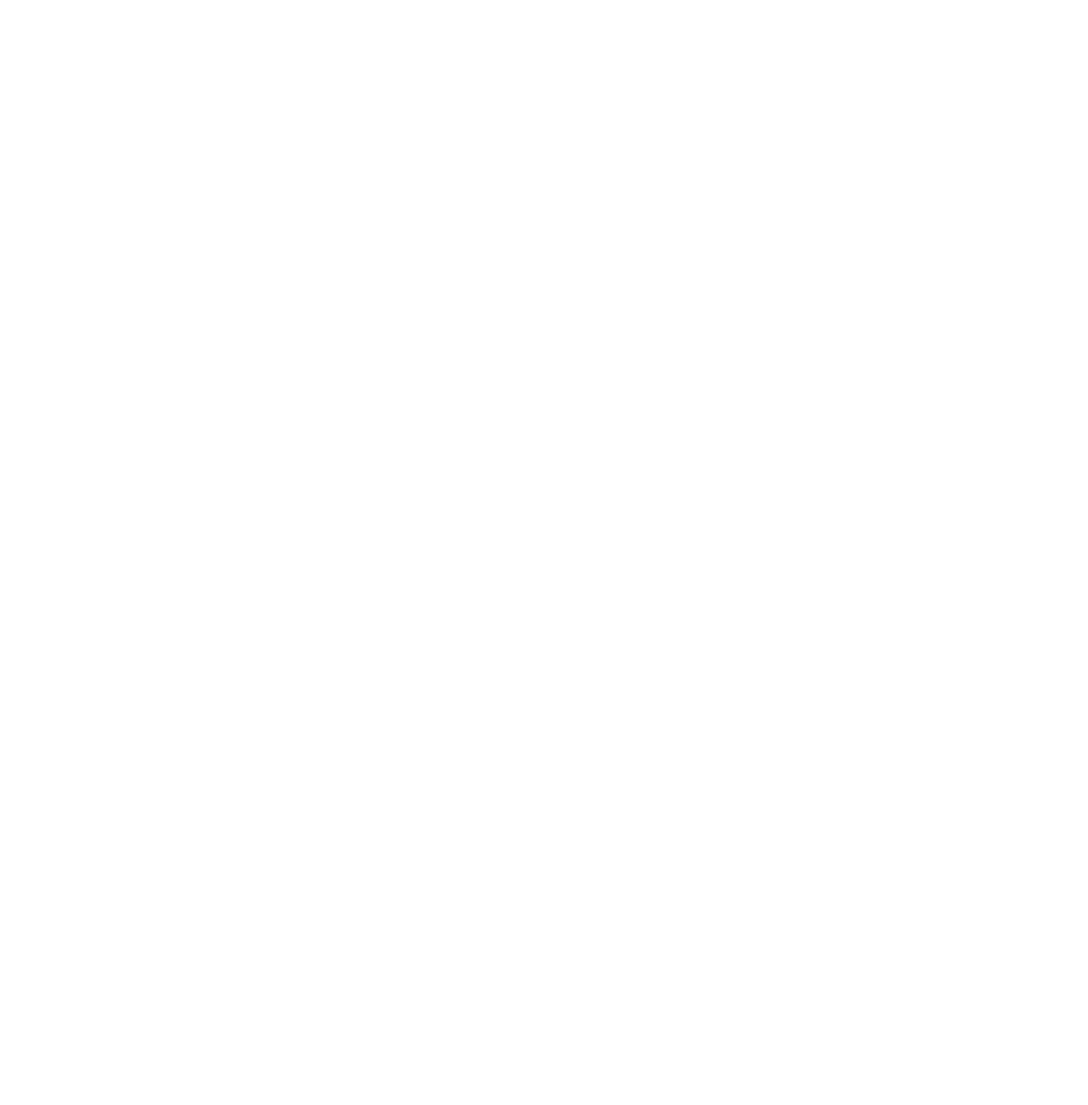
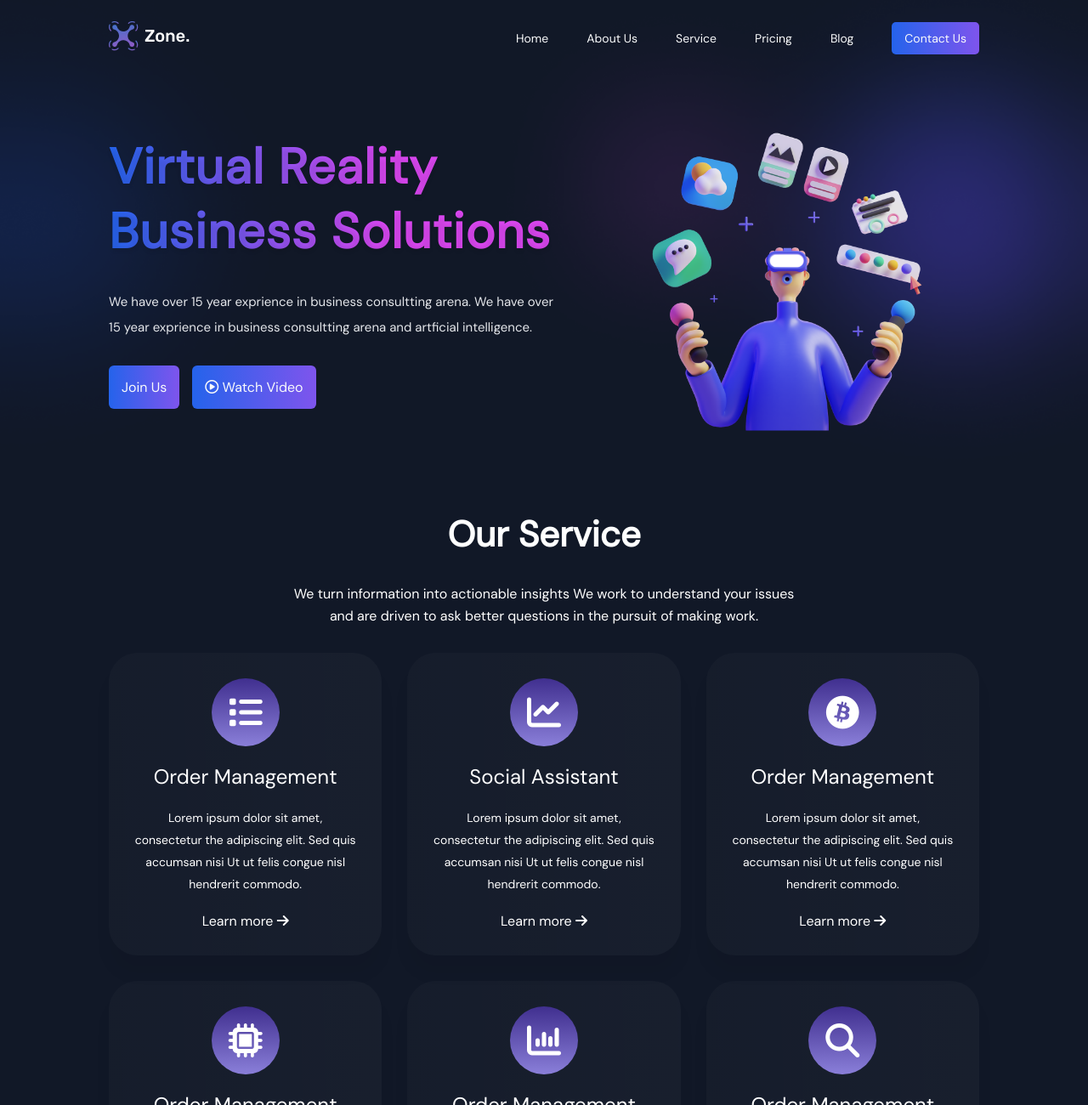
Before and after one commit to nagud-okay/X-Zone, a plain HTML site: page index.html in a window 1280 px wide. Shown: the top 1300 px of the page at 85% size. Before the commit the page ends 800 px from the top, so only its background shows below. Drawn offline with Linux system fonts and the light colour scheme.

Commit message:
navbar showcase servise

```diff
--- /dev/null
+++ b/assets/sass/_global.scss
@@ -0,0 +1,30 @@
+@import "./mixin";
+
+* {
+  margin: 0;
+  padding: 0;
+  box-sizing: border-box;
+}
+body{
+    background-image: url(../../img/background.png);
+    background-size: cover;
+}
+
+.container {
+  width: 80%;
+  margin: 0 auto;
+}
+@include responsive(ipad) {
+  .container {
+    width: 90%;
+  }
+}
+img {
+  width: 100%;
+}
+ul {
+  list-style: none;
+}
+a {
+  text-decoration: none;
+}
--- /dev/null
+++ b/assets/sass/_mixin.scss
@@ -0,0 +1,17 @@
+@mixin responsive($breckpoints) {
+  @if $breckpoints == phone {
+    @media (max-width: 432px) {
+      @content;
+    }
+  }
+  @if $breckpoints == ipad {
+    @media (max-width: 875px) {
+      @content;
+    }
+  }
+  @if $breckpoints == desktop {
+    @media (max-width: 1024px) {
+      @content;
+    }
+  }
+}
--- /dev/null
+++ b/assets/sass/_navbar.scss
@@ -0,0 +1,38 @@
+@import "./mixin";
+
+.navbar {
+  display: flex;
+  justify-content: space-between;
+  align-items: center;
+  padding: 25px 0;
+  .nav_links {
+    display: flex;
+    align-items: center;
+    gap: 45px;
+    ul {
+      display: flex;
+      align-items: center;
+      gap: 45px;
+      li {
+        a {
+          font-family: "DM Sans";
+          font-weight: 500;
+          font-size: 14px;
+          color: #f9fafb;
+        }
+      }
+    }
+    form {
+      button {
+        background: linear-gradient(90.35deg, #2563eb 0.36%, #d946ef 201.02%);
+        border-radius: 5px;
+        border: none;
+        padding: 10px 15px;
+        font-family: "DM Sans";
+        font-weight: 500;
+        font-size: 14px;
+        color: #f9fafb;
+      }
+    }
+  }
+}
--- /dev/null
+++ b/assets/sass/_servise.scss
@@ -0,0 +1,80 @@
+@import "./mixin";
+
+.servise {
+  margin: 50px 0;
+}
+.servise_box {
+  .servise_text {
+    h1 {
+      text-align: center;
+      font-family: "DM Sans";
+      font-weight: 700;
+      font-size: 42px;
+      color: #ffffff;
+    }
+    p {
+      font-family: "DM Sans";
+      font-weight: 400;
+      font-size: 16px;
+      line-height: 26px;
+      text-align: center;
+      color: #ffffff;
+      margin: 30px 0;
+      text-align: center;
+    }
+  }
+  .servive_grid {
+    display: grid;
+    grid-template-columns: repeat(3, 1fr);
+    gap: 30px;
+    align-items: center;
+    justify-content: center;
+    .card {
+      background: linear-gradient(
+        268.12deg,
+        rgba(254, 254, 255, 0.032) -11.04%,
+        rgba(255, 255, 255, 0.018) 104.89%
+      );
+      box-shadow: 0px 22px 18px rgba(0, 0, 0, 0.05);
+      border-radius: 34px;
+      padding: 30px;
+      display: flex;
+      flex-direction: column;
+      align-items: center;
+      justify-content: center;
+      gap: 20px;
+      h2 {
+        background: linear-gradient(to top, #8a7fd9, #402f8f);
+        padding: 20px;
+        border-radius: 50px;
+        display: flex;
+        justify-content: center;
+        align-items: center;
+        color: white;
+        font-size: 40px;
+      }
+      h1 {
+        font-family: "DM Sans";
+        font-weight: 500;
+        font-size: 24px;
+        color: #ffffff;
+      }
+      p {
+        font-family: "DM Sans";
+        font-weight: 200;
+        font-size: 14px;
+        line-height: 26px;
+        color: #ffffff;
+        text-align: center;
+      }
+      button {
+        font-family: "DM Sans";
+        font-weight: 400;
+        font-size: 16px;
+        border: none;
+        background-color: transparent;
+        color: #ffffff;
+      }
+    }
+  }
+}
--- /dev/null
+++ b/assets/sass/_showcase.scss
@@ -0,0 +1,44 @@
+@import "./mixin";
+
+.showcase_box {
+  display: flex;
+  justify-content: space-between;
+  align-items: center;
+  width: 100%;
+  .showcase_text {
+    h1 {
+      font-family: "DM Sans";
+      font-weight: 700;
+      font-size: 58px;
+      letter-spacing: 0.02em;
+      background: linear-gradient(89.83deg, #2563eb 0.11%, #d946ef 58.65%);
+      -webkit-background-clip: text;
+      -webkit-text-fill-color: transparent;
+      background-clip: text;
+      text-shadow: 0px 4px 4px rgba(0, 0, 0, 0.07);
+    }
+    p {
+      font-family: "DM Sans";
+      font-weight: 500;
+      font-size: 15px;
+      line-height: 30px;
+      color: #e5e7eb;
+      margin: 30px 0;
+    }
+    form {
+      display: flex;
+      gap: 15px;
+      button {
+        background: linear-gradient(90.35deg, #2563eb 0.36%, #d946ef 201.02%);
+        border: none;
+        border-radius: 6px;
+        font-family: "DM Sans";
+        font-weight: 500;
+        font-size: 16px;
+        line-height: 21px;
+        color: #f9fafb;
+        padding: 15px;
+      }
+    }
+  }
+}
--- a/assets/sass/style.scss
+++ b/assets/sass/style.scss
@@ -0,0 +1,5 @@
+@import "./global";
+@import "./navbar";
+@import "./footer";
+@import "./showcase";
+@import "./servise";
--- a/index.html
+++ b/index.html
@@ -0,0 +1,150 @@
+<!DOCTYPE html>
+<html lang="en">
+  <head>
+    <meta charset="UTF-8" />
+    <meta http-equiv="X-UA-Compatible" content="IE=edge" />
+    <meta name="viewport" content="width=device-width, initial-scale=1.0" />
+    <link rel="stylesheet" href="./assets/css/style.css" />
+    <link
+      rel="stylesheet"
+      href="https://cdnjs.cloudflare.com/ajax/libs/font-awesome/6.4.0/css/all.min.css"
+      integrity="sha512-iecdLmaskl7CVkqkXNQ/ZH/XLlvWZOJyj7Yy7tcenmpD1ypASozpmT/E0iPtmFIB46ZmdtAc9eNBvH0H/ZpiBw=="
+      crossorigin="anonymous"
+      referrerpolicy="no-referrer"
+    />
+    <link
+      href="https://fonts.googleapis.com/css2?family=DM+Sans&display=swap"
+      rel="stylesheet"
+    />
+    <title>X Zone</title>
+  </head>
+  <body>
+    <header>
+      <div class="container">
+        <nav class="navbar">
+          <nav class="nav_icon">
+            <a href="./index.html"><img src="./img/Logo.png" alt="Logo" /></a>
+          </nav>
+          <nav class="nav_links">
+            <ul>
+              <li><a href="./index.html">Home</a></li>
+              <li><a href="./index.html">About Us</a></li>
+              <li><a href="./index.html">Service</a></li>
+              <li><a href="./index.html">Pricing</a></li>
+              <li><a href="./index.html">Blog</a></li>
+            </ul>
+            <form>
+              <button type="submit">Contact Us</button>
+            </form>
+          </nav>
+        </nav>
+      </div>
+    </header>
+
+    <!-- Showcase -->
+    <section class="showcase">
+      <div class="container">
+        <div class="showcase_box">
+          <div class="showcase_text">
+            <h1>Virtual Reality Business Solutions</h1>
+            <p>
+              We have over 15 year exprience in business consultting arena. We
+              have over<br />
+              15 year exprience in business consultting arena and artficial
+              intelligence.
+            </p>
+            <form>
+              <button type="submit">Join Us</button>
+              <button type="submit">
+                <i class="fa-regular fa-circle-play"></i> Watch Video
+              </button>
+            </form>
+          </div>
+          <div class="showcase_img">
+            <img src="./img/showcase_man.png" alt="Man" />
+          </div>
+        </div>
+      </div>
+    </section>
+    <!-- Showcase -->
+
+    <!-- Secvise -->
+    <section class="servise">
+      <div class="container">
+        <div class="servise_box">
+          <div class="servise_text">
+            <h1>Our Service</h1>
+            <p>
+              We turn information into actionable insights We work to understand
+              your issues<br />
+              and are driven to ask better questions in the pursuit of making
+              work.
+            </p>
+          </div>
+          <div class="servive_grid">
+            <div class="card">
+              <h2><i class="fa-solid fa-list"></i></h2>
+              <h1>Order Management</h1>
+              <p>
+                Lorem ipsum dolor sit amet, consectetur the adipiscing elit. Sed
+                quis accumsan nisi Ut ut felis congue nisl hendrerit commodo.
+              </p>
+              <button type="submit">Learn more <i class="fa-solid fa-arrow-right"></i></button>
+            </div>
+            <div class="card">
+              <h2><i class="fa-solid fa-chart-line"></i></h2>
+              <h1>Social Assistant</h1>
+              <p>
+                Lorem ipsum dolor sit amet, consectetur the adipiscing elit. Sed
+                quis accumsan nisi Ut ut felis congue nisl hendrerit commodo.
+              </p>
+              <button type="submit">Learn more <i class="fa-solid fa-arrow-right"></i></button>
+            </div>
+            <div class="card">
+              <h2><i class="fa-brands fa-bitcoin"></i></h2>
+              <h1>Order Management</h1>
+              <p>
+                Lorem ipsum dolor sit amet, consectetur the adipiscing elit. Sed
+                quis accumsan nisi Ut ut felis congue nisl hendrerit commodo.
+              </p>
+              <button type="submit">Learn more <i class="fa-solid fa-arrow-right"></i></button>
+            </div>
+            <div class="card">
+              <h2><i class="fa-solid fa-microchip"></i></h2>
+              <h1>Order Management</h1>
+              <p>
+                Lorem ipsum dolor sit amet, consectetur the adipiscing elit. Sed
+                quis accumsan nisi Ut ut felis congue nisl hendrerit commodo.
+              </p>
+              <button type="submit">Learn more <i class="fa-solid fa-arrow-right"></i></button>
+            </div>
+            <div class="card">
+              <h2><i class="fa-solid fa-chart-column"></i></h2>
+              <h1>Order Management</h1>
+              <p>
+                Lorem ipsum dolor sit amet, consectetur the adipiscing elit. Sed
+                quis accumsan nisi Ut ut felis congue nisl hendrerit commodo.
+              </p>
+              <button type="submit">Learn more <i class="fa-solid fa-arrow-right"></i></button>
+            </div>
+            <div class="card">
+              <h2><i class="fa-solid fa-magnifying-glass"></i></h2>
+              <h1>Order Management</h1>
+              <p>
+                Lorem ipsum dolor sit amet, consectetur the adipiscing elit. Sed
+                quis accumsan nisi Ut ut felis congue nisl hendrerit commodo.
+              </p>
+              <button type="submit">Learn more <i class="fa-solid fa-arrow-right"></i></button>
+            </div>
+          </div>
+        </div>
+      </div>
+    </section>
+    <!-- Servise -->
+
+    <!-- Info -->
+    <section class="info">
+      <div class="container"></div>
+    </section>
+  </body>
+</html>
```
Also changed, not shown: assets/css/style.css, assets/sass/_footer.scss (added), img/Logo.png (added), img/afsoza.png (added), img/alex.png (added), img/background.png (added), img/cepka.png (added), img/faceboook.png (added), img/jessi.png (added), img/showcase_man.png (added), img/vertual.png (added), img/vertual2.png (added), 1 other file.
